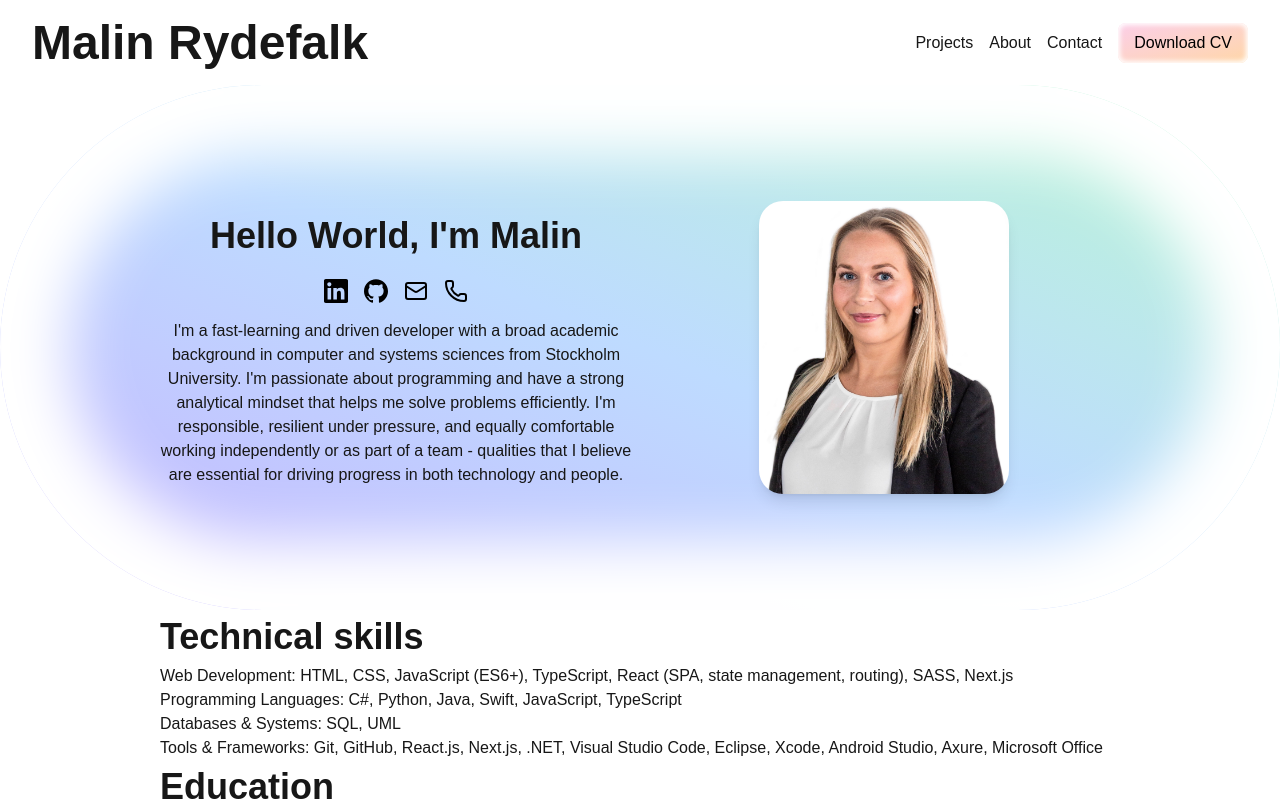
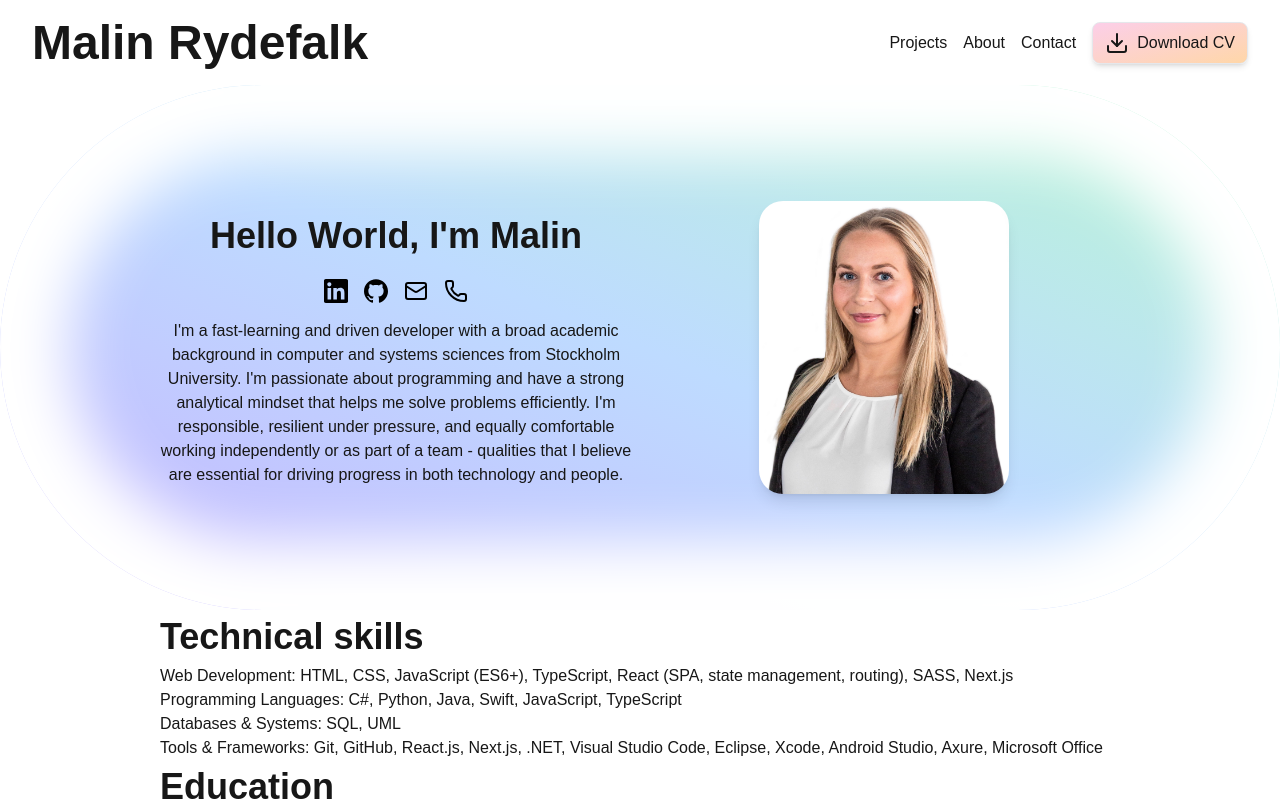
Before and after one commit to malpisen/nextjs-portfolio, a Next.js app: page /about in a window 1280 px wide. Shown: the top 801 px of the page. Built offline with nearby package versions, Linux system fonts and the light colour scheme.

Commit message:
made cv-button "downloadable"

```diff
--- a/src/components/layout/navbar.tsx
+++ b/src/components/layout/navbar.tsx
@@ -26,7 +26,9 @@ export default function Navbar() {
               Contact
             </Link>
           </li>
-          <CVButton />
+          <li>
+            <CVButton />
+          </li>
         </div>
       </ul>
     </nav>
--- a/src/components/ui/cv-button.tsx
+++ b/src/components/ui/cv-button.tsx
@@ -1,12 +1,20 @@
+import Link from "next/link";
+import { Download } from "lucide-react";
+
 export default function CVButton() {
   return (
-    //If this changes to Link - prefetch={false}
-    <button
-      className="px-4 py-2 text-black flex place-self-start rounded-lg
-      inset-shadow-[0_0_5px_2px_white] bg-gradient-to-br from-pink-200 to-orange-200
-      hover:bg-gradient-to-tl hover:from-pink-200 hover:to-orange-200 cursor-pointer"
+    <Link
+      href="/files/Malin_Rydefalk_CV.pdf"
+      target="_blank"
+      rel="noopener noreferrer"
+      download
+      className="inline-flex items-center place-self-start gap-2 px-3 py-2 rounded-lg shadow-md
+      border border-gray-200 bg-gradient-to-br from-pink-200 to-orange-200
+      hover:bg-gradient-to-tl hover:from-pink-200 hover:to-orange-200
+      hover:shadow-lg transition-all duration-200 ease-in-out"
     >
+      <Download />
       Download CV
-    </button>
+    </Link>
   );
 }
```
